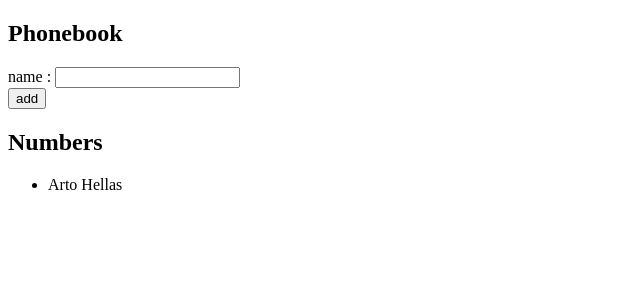
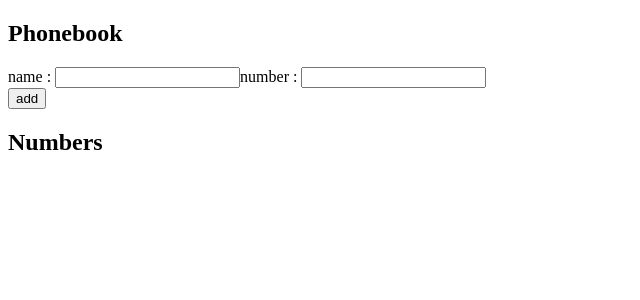
Before and after one commit to mlaskowski7/fullstackOpenCourse, a React (Vite) app in the folder phonebook/: page / in a window 1280 px wide. Shown: the top 300 px of the page, without its empty margins (0-640 px from the left). Built offline with nearby package versions, Linux system fonts and the light colour scheme.

Commit message:
exercise 2.8

```diff
--- a/phonebook/src/App.jsx
+++ b/phonebook/src/App.jsx
@@ -1,8 +1,9 @@
 import React, { useState } from "react";
 
 const App = () => {
-  const [persons, setPersons] = useState([{ name: "Arto Hellas" }]);
+  const [persons, setPersons] = useState([]);
   const [newName, setNewName] = useState("");
+  const [newNumber, setNewNumber] = useState("");
 
   const handleSubmit = (event) => {
     event.preventDefault();
@@ -11,13 +12,22 @@
       if (person.name === newName) {
         alert(`${newName} is already used`);
         notThere = false;
+      } else if (person.number === newNumber) {
+        alert(`${newNumber} is already used`);
+        notThere = false;
       }
     });
-    if (notThere) setPersons(persons.concat({ name: newName }));
+    if (notThere) {
+      setPersons(persons.concat({ name: newName, number: newNumber }));
+    }
   };
 
-  const handleChange = (event) => {
+  const handleNameChange = (event) => {
     setNewName(event.target.value);
+  };
+
+  const handleNumberChange = (event) => {
+    setNewNumber(event.target.value);
   };
 
   return (
@@ -25,7 +35,8 @@
       <h2>Phonebook</h2>
       <form onSubmit={handleSubmit}>
         <div>
-          name : <input value={newName} onChange={handleChange} />
+          name : <input value={newName} onChange={handleNameChange} />
+          number : <input value={newNumber} onChange={handleNumberChange} />
         </div>
         <div>
           <button type="submit">add</button>
@@ -34,7 +45,9 @@
       <h2>Numbers</h2>
       <ul>
         {persons.map((person) => (
-          <li key={person.name}>{person.name}</li>
+          <li key={person.name}>
+            {person.name} : {person.number}
+          </li>
         ))}
       </ul>
     </div>
```
